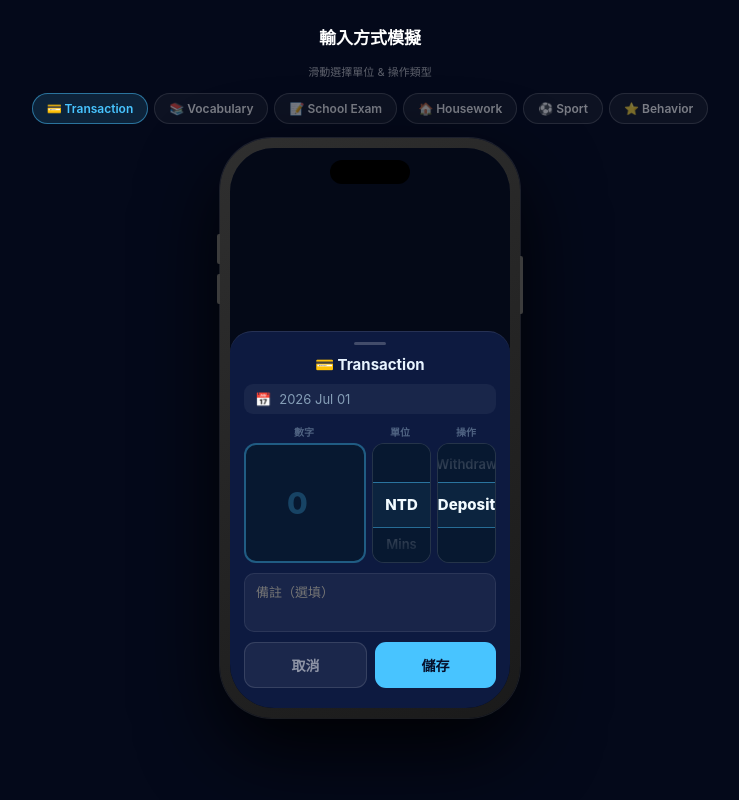
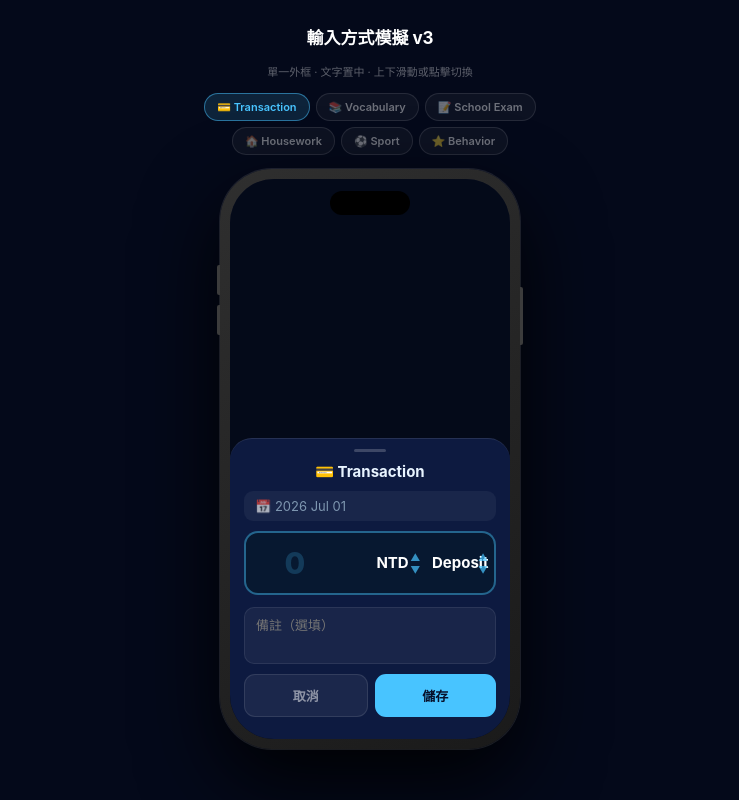
Before and after one commit to albertshiuenh-oss/KidsAPP, a plain HTML site: page index.html in a window 1280 px wide. Shown: the whole page, without its empty margins (270-1009 px from the left). Drawn offline with Linux system fonts and the light colour scheme.

Commit message:
Add files via upload

```diff
--- a/index.html
+++ b/index.html
@@ -3,164 +3,129 @@
 <head>
 <meta charset="UTF-8">
 <meta name="viewport" content="width=device-width,initial-scale=1.0">
-<title>KidsAPP · 輸入方式模擬</title>
+<title>KidsAPP · 輸入模擬 v3</title>
 <style>
 *{box-sizing:border-box;margin:0;padding:0;-webkit-tap-highlight-color:transparent;}
 body{font-family:-apple-system,sans-serif;background:#04091a;min-height:100vh;
   display:flex;flex-direction:column;align-items:center;gap:14px;padding:24px 12px 48px;}
 h1{font-size:17px;font-weight:700;color:#fff;}
-.sub{font-size:11px;opacity:.35;color:#fff;}
+.sub{font-size:11px;opacity:.35;color:#fff;text-align:center;}
 
-/* Category tabs */
-.tabs{display:flex;gap:6px;justify-content:center;flex-wrap:wrap;}
-.tab{padding:7px 14px;border-radius:20px;border:1.5px solid rgba(255,255,255,.1);
-  background:rgba(255,255,255,.04);font-size:12px;font-weight:600;
-  color:rgba(255,255,255,.45);cursor:pointer;white-space:nowrap;}
+.tabs{display:flex;gap:6px;justify-content:center;flex-wrap:wrap;max-width:360px;}
+.tab{padding:6px 12px;border-radius:20px;border:1.5px solid rgba(255,255,255,.1);
+  background:rgba(255,255,255,.04);font-size:11px;font-weight:600;
+  color:rgba(255,255,255,.4);cursor:pointer;white-space:nowrap;}
 .tab.on{border-color:rgba(72,196,255,.5);background:rgba(72,196,255,.14);color:#48c4ff;}
 
-/* iPhone 15 Pro frame — natural display size */
-.iphone{
-  width:300px;
-  background:linear-gradient(145deg,#2f2f2f,#1a1a1a);
+/* iPhone */
+.iphone{width:300px;background:linear-gradient(145deg,#2f2f2f,#1a1a1a);
   border-radius:52px;padding:10px;
-  box-shadow:0 0 0 1px rgba(255,255,255,.1),0 32px 80px rgba(0,0,0,.9);
-  position:relative;
-}
+  box-shadow:0 0 0 1px rgba(255,255,255,.1),0 32px 80px rgba(0,0,0,.9);position:relative;}
 .iphone::before{content:'';position:absolute;left:-3px;top:96px;width:3px;height:30px;
   background:#3c3c3c;border-radius:2px 0 0 2px;box-shadow:0 40px 0 #3c3c3c;}
 .iphone::after{content:'';position:absolute;right:-3px;top:118px;width:3px;height:58px;
   background:#3c3c3c;border-radius:0 2px 2px 0;}
-
-/* Screen */
-.screen{
-  width:280px;height:560px;border-radius:44px;overflow:hidden;
-  position:relative;background:#07102a;
-  display:flex;flex-direction:column;justify-content:flex-end;
-}
+.screen{width:280px;height:560px;border-radius:44px;overflow:hidden;
+  position:relative;background:#07102a;display:flex;flex-direction:column;justify-content:flex-end;}
 .island{position:absolute;top:12px;left:50%;transform:translateX(-50%);
   width:80px;height:24px;background:#000;border-radius:14px;z-index:30;}
-.bg-dim{position:absolute;inset:0;background:rgba(0,0,0,.45);z-index:5;}
+.bg-dim{position:absolute;inset:0;background:rgba(0,0,0,.4);z-index:5;}
 
-/* Bottom sheet — direct sizing, no transform tricks */
-.sheet{
-  position:relative;z-index:10;
-  background:#0d1a40;
-  border-radius:22px 22px 0 0;
-  border-top:1px solid rgba(255,255,255,.1);
-  padding:10px 14px 20px;
+/* Sheet */
+.sheet{position:relative;z-index:10;background:#0d1a40;
+  border-radius:22px 22px 0 0;border-top:1px solid rgba(255,255,255,.1);
+  padding:10px 14px 22px;}
+.handle{width:32px;height:3px;background:rgba(255,255,255,.2);border-radius:2px;margin:0 auto 10px;}
+.sh-title{font-size:15px;font-weight:700;text-align:center;color:#e8f4ff;margin-bottom:10px;}
+.date-row{background:rgba(255,255,255,.05);border-radius:9px;padding:7px 11px;
+  margin-bottom:10px;font-size:13px;color:rgba(180,210,230,.65);}
+
+/* ═══ SINGLE-BORDER 3-COLUMN ROW ═══
+   One outer border, internal dividers only, all centered
+   Height: 64px — matches 30px number naturally
+*/
+.input-row{
+  display:flex;
+  height:64px;
+  background:#071830;
+  border:2px solid rgba(72,196,255,.45);
+  border-radius:14px;
+  overflow:hidden;
+  margin-bottom:12px;
 }
-.handle{width:32px;height:3px;background:rgba(255,255,255,.22);border-radius:2px;margin:0 auto 10px;}
-.sh-title{font-size:15px;font-weight:700;text-align:center;color:#e8f4ff;margin-bottom:10px;}
 
-/* Date row */
-.date-row{background:rgba(255,255,255,.05);border-radius:9px;padding:7px 11px;
-  margin-bottom:10px;display:flex;align-items:center;gap:8px;}
-.date-ico{font-size:13px;}
-.date-val{font-size:13px;color:rgba(180,210,230,.7);}
-
-/* Column labels */
-.col-labels{display:flex;gap:6px;margin-bottom:4px;}
-.col-lbl{font-size:10px;font-weight:600;color:rgba(180,210,230,.4);text-align:center;}
-
-/* ═══ THREE-COLUMN INPUT ROW ═══ */
-.input-row{display:flex;gap:6px;height:120px;margin-bottom:10px;}
-
-/* Col 1: Number input */
+/* Number column */
 .col-num{
-  flex:2;background:#071830;
-  border:2px solid rgba(72,196,255,.4);
-  border-radius:12px;
+  flex:5;
   display:flex;align-items:center;justify-content:center;
 }
+
 .col-num input{
   background:none;border:none;outline:none;
   font-size:30px;font-weight:800;color:#48c4ff;
-  width:100%;text-align:center;font-family:-apple-system,sans-serif;padding:4px;
+  width:100%;text-align:center;
+  font-family:-apple-system,sans-serif;
+  padding:0 6px;
 }
-.col-num input::placeholder{color:rgba(72,196,255,.25);}
+.col-num input::placeholder{color:rgba(72,196,255,.2);}
 
-/* Col 2+3: Scroll pickers */
-.col-pick{flex:1;position:relative;}
+/* Picker columns — no inner box, just the value centered */
+.col-pick{
+  flex:3;
+  display:flex;align-items:center;justify-content:center;
+  cursor:pointer;
+  position:relative;
+  transition:background .1s;
+}
+/* no dividers */
+.col-pick:active{background:rgba(72,196,255,.08);}
 
-/* Picker container */
-.picker{
-  width:100%;height:120px;
-  background:#071830;
-  border:1.5px solid rgba(255,255,255,.12);
-  border-radius:12px;
-  overflow:hidden;
-  position:relative;
+/* The selected value text */
+.pick-val{
+  font-size:15px;font-weight:700;color:#fff;
+  text-align:center;
+  pointer-events:none;
+  user-select:none;
+  line-height:1.2;
 }
-/* Highlight band in the center (selected slot) */
-.picker::before{
-  content:'';
-  position:absolute;
-  top:38px;left:0;right:0;height:44px;
-  border-top:1.5px solid rgba(72,196,255,.5);
-  border-bottom:1.5px solid rgba(72,196,255,.5);
-  background:rgba(72,196,255,.07);
-  z-index:3;pointer-events:none;
+/* Small hint arrows */
+.pick-arrows{
+  position:absolute;right:6px;top:50%;transform:translateY(-50%);
+  display:flex;flex-direction:column;gap:3px;opacity:.7;
+  pointer-events:none;
 }
-/* Fade top & bottom */
-.picker::after{
-  content:'';
-  position:absolute;inset:0;
-  background:
-    linear-gradient(to bottom, #071830 0%, transparent 32%,
-                    transparent 68%, #071830 100%);
-  z-index:4;pointer-events:none;
-}
-/* Scrollable list */
-.picker-list{
-  position:absolute;width:100%;
-  transition:transform .2s cubic-bezier(.34,1.2,.64,1);
-}
-/* Each item = 40px */
-.pi{
-  height:40px;
-  display:flex;align-items:center;justify-content:center;
-  font-size:13px;font-weight:600;
-  color:rgba(255,255,255,.28);
-  cursor:pointer;
-  position:relative;z-index:5;
-  white-space:nowrap;
-}
-.pi.sel{
-  font-size:15px;font-weight:800;color:#fff;
-}
-/* Spacer items */
-.pi-sp{height:40px;}
+.pick-arrows span{font-size:10px;color:#48c4ff;line-height:1;}
 
 /* Notes */
-.notes-area{
+.notes-box{
   width:100%;background:rgba(255,255,255,.05);
   border:1.5px solid rgba(255,255,255,.08);border-radius:10px;
-  padding:9px 11px;font-size:13px;color:rgba(180,210,230,.6);
+  padding:8px 11px;font-size:13px;color:rgba(180,210,230,.6);
   resize:none;font-family:-apple-system,sans-serif;outline:none;
-  line-height:1.5;margin-bottom:10px;display:block;
+  line-height:1.5;display:block;margin-bottom:10px;
 }
 
 /* Buttons */
-.btn-row{display:flex;gap:8px;}
-.btn-c{flex:1;padding:12px;background:rgba(255,255,255,.06);
-  border:1.5px solid rgba(255,255,255,.12);border-radius:11px;
-  font-size:14px;font-weight:700;color:rgba(255,255,255,.5);cursor:pointer;}
-.btn-s{flex:1;padding:12px;background:#48c4ff;border:none;border-radius:11px;
-  font-size:14px;font-weight:700;color:#07102a;cursor:pointer;}
+.btn-row{display:flex;gap:7px;}
+.btn-c{flex:1;padding:11px;background:rgba(255,255,255,.06);
+  border:1.5px solid rgba(255,255,255,.1);border-radius:11px;
+  font-size:13px;font-weight:700;color:rgba(255,255,255,.5);cursor:pointer;}
+.btn-s{flex:1;padding:11px;background:#48c4ff;border:none;border-radius:11px;
+  font-size:13px;font-weight:700;color:#07102a;cursor:pointer;}
 </style>
 </head>
 <body>
 
-<h1>輸入方式模擬</h1>
-<div class="sub">滑動選擇單位 & 操作類型</div>
+<h1>輸入方式模擬 v3</h1>
+<div class="sub">單一外框 · 文字置中 · 上下滑動或點擊切換</div>
 
 <div class="tabs">
-  <div class="tab on"  onclick="showCat('tx')">💳 Transaction</div>
-  <div class="tab" onclick="showCat('vocab')">📚 Vocabulary</div>
-  <div class="tab" onclick="showCat('school')">📝 School Exam</div>
-  <div class="tab" onclick="showCat('hw')">🏠 Housework</div>
-  <div class="tab" onclick="showCat('sport')">⚽ Sport</div>
-  <div class="tab" onclick="showCat('behav')">⭐ Behavior</div>
+  <div class="tab on"  onclick="go('tx')">💳 Transaction</div>
+  <div class="tab" onclick="go('vocab')">📚 Vocabulary</div>
+  <div class="tab" onclick="go('school')">📝 School Exam</div>
+  <div class="tab" onclick="go('hw')">🏠 Housework</div>
+  <div class="tab" onclick="go('sport')">⚽ Sport</div>
+  <div class="tab" onclick="go('behav')">⭐ Behavior</div>
 </div>
 
 <div class="iphone">
@@ -169,34 +134,25 @@ h1{font-size:17px;font-weight:700;color:#fff;}
     <div class="bg-dim"></div>
     <div class="sheet">
       <div class="handle"></div>
-      <div class="sh-title" id="sh-title">💳 Transaction</div>
+      <div class="sh-title" id="shTitle">💳 Transaction</div>
+      <div class="date-row">📅 2026 Jul 01</div>
 
-      <div class="date-row">
-        <span class="date-ico">📅</span>
-        <span class="date-val">2026 Jul 01</span>
-      </div>
-
-      <!-- Column labels -->
-      <div class="col-labels" id="col-labels">
-        <div class="col-lbl" style="flex:2">數字</div>
-        <div class="col-lbl" style="flex:1">單位</div>
-        <div class="col-lbl" style="flex:1">操作</div>
-      </div>
-
-      <!-- 3-col input -->
+      <!-- Single-border 3-col row -->
       <div class="input-row">
         <div class="col-num">
           <input type="number" inputmode="decimal" placeholder="0" id="numInput">
         </div>
-        <div class="col-pick">
-          <div class="picker" id="pickUnit"></div>
+        <div class="col-pick" id="colUnit" ontouchstart="ts(event,'unit')" ontouchend="te(event,'unit')" onclick="tap('unit')">
+          <div class="pick-val" id="valUnit">NTD</div>
+          <div class="pick-arrows"><span>▲</span><span>▼</span></div>
         </div>
-        <div class="col-pick">
-          <div class="picker" id="pickType"></div>
+        <div class="col-pick" id="colType" ontouchstart="ts(event,'type')" ontouchend="te(event,'type')" onclick="tap('type')">
+          <div class="pick-val" id="valType">Deposit</div>
+          <div class="pick-arrows"><span>▲</span><span>▼</span></div>
         </div>
       </div>
 
-      <textarea class="notes-area" id="notesArea" rows="2" placeholder="備註（選填）"></textarea>
+      <textarea class="notes-box" id="notesEl" rows="2" placeholder="備註（選填）"></textarea>
 
       <div class="btn-row">
         <button class="btn-c">取消</button>
@@ -207,137 +163,59 @@ h1{font-size:17px;font-weight:700;color:#fff;}
 </div>
 
 <script>
-// ═══ Picker class ═══
-class PickerWheel {
-  constructor(el, items, sel=0){
-    this.el=el; this.items=items; this.sel=sel;
-    this.h=40; // item height
-    this.build();
-    this.bindTouch();
-  }
+const CATS={
+  tx:   {title:'💳 Transaction', units:['NTD','Mins'], types:['Deposit','Withdraw'], uI:0, tI:0, note:'備註（選填）'},
+  vocab:{title:'📚 Vocabulary',  units:['Mins','NTD'], types:['+','-'],              uI:0, tI:0, note:'今天背的單字…'},
+  school:{title:'📝 School Exam',units:['Mins','NTD'], types:['+','-'],              uI:1, tI:0, note:'備註（選填）'},
+  hw:   {title:'🏠 Housework',   units:['Mins','NTD'], types:['+','-'],              uI:0, tI:0, note:'備註（選填）'},
+  sport:{title:'⚽ Sport',       units:['Mins','NTD'], types:['+','-'],              uI:0, tI:0, note:'備註（選填）'},
+  behav:{title:'⭐ Behavior',    units:['Mins','NTD'], types:['嘉獎','懲罰'],        uI:0, tI:0, note:'備註（選填）'},
+};
 
-  build(){
-    // padding: 1 empty slot top and bottom so first/last can center
-    const sp='<div class="pi-sp"></div>';
-    const rows=this.items.map((t,i)=>
-      `<div class="pi${i===this.sel?' sel':''}" data-i="${i}">${t}</div>`
-    ).join('');
-    this.el.innerHTML=`<div class="picker-list">${sp}${rows}${sp}</div>`;
-    this.list=this.el.querySelector('.picker-list');
-    this.applyPos(false);
+let cur='tx';
+let uIdx=0, tIdx=0;
+let touchY={unit:0,type:0};
 
-    // Click to select
-    this.el.addEventListener('click',e=>{
-      const it=e.target.closest('[data-i]');
-      if(!it)return;
-      this.setSel(parseInt(it.dataset.i));
-    });
-  }
-
-  applyPos(anim){
-    if(!this.list)return;
-    // offset: center selected item (add 1 for spacer)
-    const y=-((this.sel)*this.h);
-    this.list.style.transition=anim?'transform .22s cubic-bezier(.34,1.2,.64,1)':'none';
-    this.list.style.transform=`translateY(${y}px)`;
-  }
-
-  setSel(i){
-    i=Math.max(0,Math.min(i,this.items.length-1));
-    this.sel=i;
-    this.el.querySelectorAll('.pi').forEach((el,j)=>el.classList.toggle('sel',j===i));
-    this.applyPos(true);
-  }
-
-  bindTouch(){
-    let sy=0,dragging=false;
-    this.el.addEventListener('touchstart',e=>{
-      sy=e.touches[0].clientY;dragging=true;
-    },{passive:true});
-    this.el.addEventListener('touchmove',e=>{
-      if(!dragging)return;
-      // peek: move list with finger
-      const dy=e.touches[0].clientY-sy;
-      const base=-this.sel*this.h;
-      this.list.style.transition='none';
-      this.list.style.transform=`translateY(${base+dy*0.6}px)`;
-    },{passive:true});
-    this.el.addEventListener('touchend',e=>{
-      if(!dragging)return;dragging=false;
-      const dy=e.changedTouches[0].clientY-sy;
-      if(dy<-15)this.setSel(this.sel+1);
-      else if(dy>15)this.setSel(this.sel-1);
-      else this.applyPos(true); // snap back
-    },{passive:true});
-  }
-
-  val(){return this.items[this.sel];}
+function go(k){
+  cur=k;
+  document.querySelectorAll('.tab').forEach((t,i)=>{
+    t.classList.toggle('on',['tx','vocab','school','hw','sport','behav'][i]===k);
+  });
+  const c=CATS[k];
+  document.getElementById('shTitle').textContent=c.title;
+  document.getElementById('notesEl').placeholder=c.note;
+  document.getElementById('numInput').value='';
+  uIdx=c.uI; tIdx=c.tI;
+  render();
 }
 
-// ═══ Category configs ═══
-const CATS={
-  tx:{
-    title:'💳 Transaction',
-    units:['NTD','Mins'],
-    types:['Withdraw','Deposit'],
-    uSel:0,tSel:1,
-    notes:'備註（選填）',
-  },
-  vocab:{
-    title:'📚 Vocabulary',
-    units:['Mins','NTD'],
-    types:['+','-'],
-    uSel:0,tSel:0,
-    notes:'今天背的單字，例：apple 蘋果…',
-  },
-  school:{
-    title:'📝 School Exam',
-    units:['Mins','NTD'],
-    types:['+','-'],
-    uSel:1,tSel:0,
-    notes:'備註（選填）',
-  },
-  hw:{
-    title:'🏠 Housework',
-    units:['Mins','NTD'],
-    types:['+','-'],
-    uSel:0,tSel:0,
-    notes:'備註（選填）',
-  },
-  sport:{
-    title:'⚽ Sport',
-    units:['Mins','NTD'],
-    types:['+','-'],
-    uSel:0,tSel:0,
-    notes:'備註（選填）',
-  },
-  behav:{
-    title:'⭐ Behavior',
-    units:['Mins','NTD'],
-    types:['嘉獎','懲罰'],
-    uSel:0,tSel:0,
-    notes:'備註（選填）',
-  },
-};
-
-let pU=null,pT=null;
-
-function showCat(key){
-  // Update tabs
-  document.querySelectorAll('.tab').forEach((t,i)=>{
-    const ks=['tx','vocab','school','hw','sport','behav'];
-    t.classList.toggle('on',ks[i]===key);
-  });
-  const cfg=CATS[key];
-  document.getElementById('sh-title').textContent=cfg.title;
-  document.getElementById('notesArea').placeholder=cfg.notes;
-  document.getElementById('numInput').value='';
-  // Rebuild pickers
-  pU=new PickerWheel(document.getElementById('pickUnit'),cfg.units,cfg.uSel);
-  pT=new PickerWheel(document.getElementById('pickType'),cfg.types,cfg.tSel);
+function render(){
+  const c=CATS[cur];
+  document.getElementById('valUnit').textContent=c.units[uIdx];
+  document.getElementById('valType').textContent=c.types[tIdx];
 }
 
-showCat('tx');
+/* Touch handlers for swipe */
+function ts(e,which){
+  touchY[which]=e.touches[0].clientY;
+}
+function te(e,which){
+  const dy=touchY[which]-e.changedTouches[0].clientY;
+  const c=CATS[cur];
+  if(Math.abs(dy)<8){return;} // handled by onclick tap
+  if(which==='unit') uIdx=(uIdx+(dy>0?1:-1)+c.units.length)%c.units.length;
+  else               tIdx=(tIdx+(dy>0?1:-1)+c.types.length)%c.types.length;
+  render();
+}
+/* Tap = cycle to next */
+function tap(which){
+  const c=CATS[cur];
+  if(which==='unit') uIdx=(uIdx+1)%c.units.length;
+  else               tIdx=(tIdx+1)%c.types.length;
+  render();
+}
+
+go('tx');
 </script>
 </body>
 </html>
```
